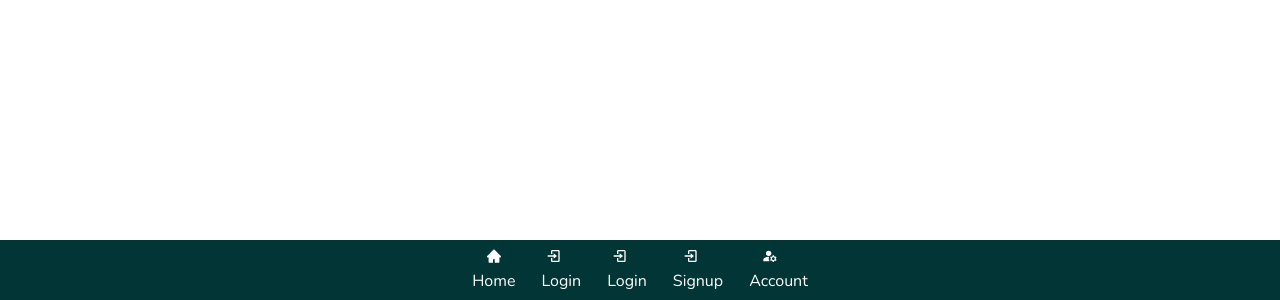
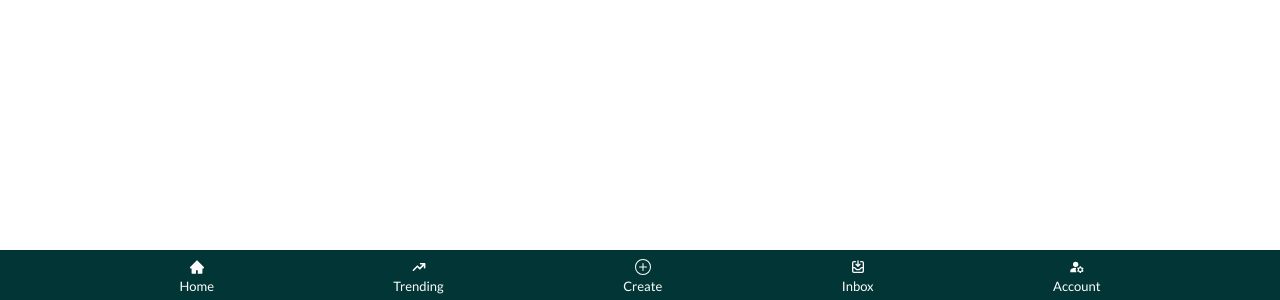
Before and after one commit to RobertKS123/wits-social, a React (Create React App) app: page / in a window 1280 px wide. Shown: the part 500-800 px from the top of the page. Built offline with nearby package versions, Linux system fonts and the light colour scheme.

Commit message:
navbar finished

```diff
--- a/src/App.css
+++ b/src/App.css
@@ -1,8 +1,8 @@
 @import url('https://fonts.googleapis.com/css2?family=Lato&display=swap');
 
-/* * {
+* {
     box-sizing: border-box;
     margin: 0;
     padding: 0;
     font-family: 'Lato', sans-serif;
-} */
+}
--- a/src/App.js
+++ b/src/App.js
@@ -13,11 +13,11 @@ function App() {
 		<Router>
 		<BottomNavbar/>
 			<Route path='/' exact component={Home}/>
-          <Route path='/signup' exact  component={Signup}/>
-          <Route path='/login' exact  component={Login}/>
+			<Route path='/trending' exact  component={Signup}/>
+			{/* <Route path='/create' exact  component={Create}/> */}
+			<Route path='/inbox' exact  component={Login}/>
 			<Route path='/account' exact component={Account}/>
 		</Router>
-
 	</>
 );
 }
--- a/src/components/bottomNavbar/BottomNavbar.css
+++ b/src/components/bottomNavbar/BottomNavbar.css
@@ -2,7 +2,7 @@
         position: fixed;
         bottom: 0;
         background-color: #023535;
-        height: 60px;
+        height: 50px;
         display: flex;
         justify-content: start;
         align-items: center;
@@ -16,6 +16,9 @@
         display: inline;
         margin: auto;
         white-space: nowrap;
+        width: 100%;
+        display: flex;
+        justify-content: space-evenly;
     }
 
     .bottom-nav-item {
@@ -23,7 +26,7 @@
         size: 10px;
         white-space: nowrap;
         align-items: center;
-        padding: 5px;
+        margin-top: 3px;
     }
 
     .bottom-nav-item a {
@@ -32,13 +35,13 @@
         align-self: center;
         text-align: center;
         text-decoration: none;
-        size: 10px;
+        size: 20px;
+    }
+
+    .bottom-nav-item p{
+        font-size: 13px;
     }
 
     .nav-icon {
         align-items: center;
     }
-
-    .bottom-nav-menu li:hover{
-        background-color: #1a83ff;
-    }
--- a/src/components/bottomNavbar/BottomNavbar.js
+++ b/src/components/bottomNavbar/BottomNavbar.js
@@ -3,51 +3,26 @@ import {Link} from 'react-router-dom';
 import * as AiIcons from 'react-icons/ai';
 import * as BiIcons from 'react-icons/bi';
 import * as MdIcons from 'react-icons/md';
+import {BottombarData} from './BottombarData';
 import './BottomNavbar.css';
 
 function BottomNavbar(){
     return(
     <>
-        <div className="bottomNavbar">
+        <nav className="bottomNavbar">
             <ul className='bottom-nav-menu'>
-                <li className="bottom-nav-item">
-                    <div className="nav-icon">
-                        <Link to='/'>
-                            <AiIcons.AiFillHome />
-                            <p>Home</p>
-                        </Link>
-                    </div>
-                </li>
-                <li className="bottom-nav-item">
-                    <Link to='/login'>
-                        <BiIcons.BiLogIn/>
-                        <br/>
-                        <span>Login</span>
-                    </Link>
-                </li>
-                <li className="bottom-nav-item">
-                    <Link to='/login'>
-                        <BiIcons.BiLogIn/>
-                        <br/>
-                        <span>Login</span>
-                    </Link>
-                </li>
-                <li className="bottom-nav-item">
-                    <Link to='/signup'>
-                        <BiIcons.BiLogIn />
-                        <br/>
-                        <span>Signup</span>
-                    </Link>
-                </li>
-                <li className="bottom-nav-item">
-                    <Link to='/account'>
-                        <MdIcons.MdManageAccounts />
-                        <br/>
-                        <span>Account</span>
-                    </Link>
-                </li>
+            {BottombarData.map((item, index) => {
+                        return (
+                            <li key={index} className={item.cName}>
+                                <Link to={item.path}>
+                                    {item.icon}
+                                    <p>{item.title}</p>
+                                </Link>
+                            </li>
+                        );
+                    })}
             </ul>
-        </div>
+        </nav>
     </>
     );
 }
--- a/src/components/bottomNavbar/BottombarData.js
+++ b/src/components/bottomNavbar/BottombarData.js
@@ -9,30 +9,30 @@ export const BottombarData = [
         title: 'Home',
         path: '/',
         icon: <AiIcons.AiFillHome />,
-        cName: 'nav-text'
+        cName: 'bottom-nav-item'
     },
     {
         title: 'Trending',
         path: '/trending',
         icon: <HiIcons.HiTrendingUp />,
-        cName: 'nav-text'
+        cName: 'bottom-nav-item'
     },
     {
         title: 'Create',
         path: '/create',
         icon: <BsIcons.BsPlusCircle />,
-        cName: 'nav-text'
+        cName: 'bottom-nav-item'
     },
     {
-        title: 'Create',
-        path: '/create',
+        title: 'Inbox',
+        path: '/inbox',
         icon: <HiIcons.HiOutlineInboxIn />,
-        cName: 'nav-text'
+        cName: 'bottom-nav-item'
     },
     {
         title: 'Account',
         path: '/account',
         icon: <MdIcons.MdManageAccounts />,
-        cName: 'nav-text'
+        cName: 'bottom-nav-item'
     }
 ]
--- /dev/null
+++ b/src/pages/home/Home.css
@@ -0,0 +1,3 @@
+.body{
+    color: #023535;
+}
```
Lines whose indentation alone changed are shown as unchanged.
